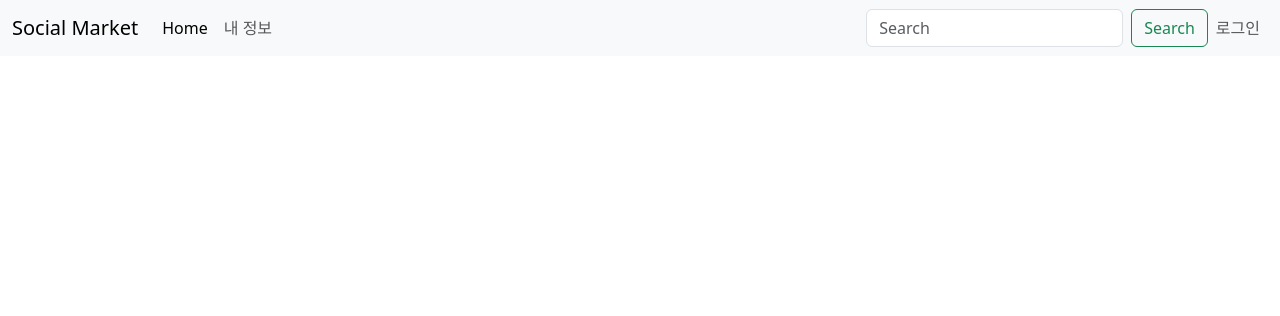
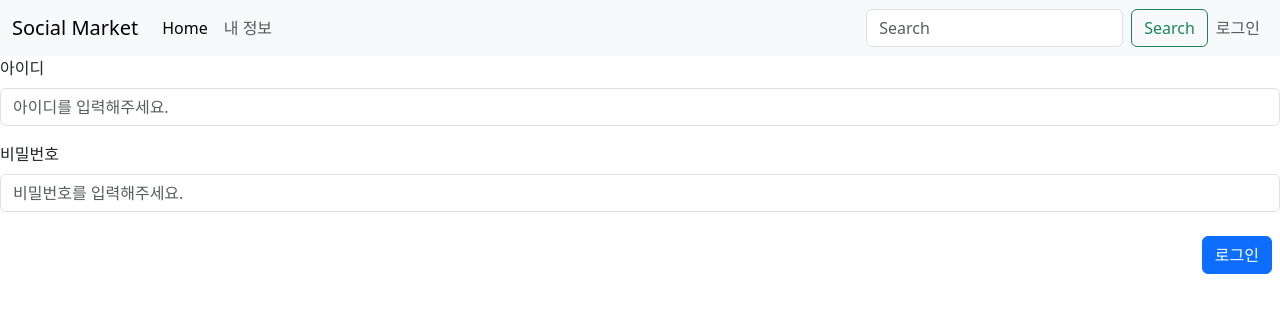
Before and after one commit to cafitac/social-market, a Django app: page /login/ in a window 1280 px wide. Shown: the top 316 px of the page. Run offline with Django 5.2, Linux system fonts and the light colour scheme.

Commit message:
feat: Template 에 대한 설정을 진행하고 로그인 뷰를 작성합니다

```diff
--- a/django_project/settings.py
+++ b/django_project/settings.py
@@ -127,6 +127,9 @@ USE_TZ = True
 # https://docs.djangoproject.com/en/5.0/howto/static-files/
 
 STATIC_URL = 'static/'
+STATICFILES_DIRS = (
+    os.path.join(BASE_DIR, "static"),
+)
 
 # Default primary key field type
 # https://docs.djangoproject.com/en/5.0/ref/settings/#default-auto-field
--- /dev/null
+++ b/static/js/member/login.js
@@ -0,0 +1,13 @@
+function login(username, password) {
+    const body = JSON.stringify({
+        username: "username",
+        password: "password",
+    });
+    $.ajax({
+        url: "http://localhost:8000/api/auth/login",
+        type: "POST",
+        success: function (result) {
+            console.log(result);
+        },
+    });
+}
--- a/templates/base.html
+++ b/templates/base.html
@@ -7,6 +7,7 @@
     <meta http-equiv="X-UA-Compatible" content="ie=edge">
     <link href="https://cdn.jsdelivr.net/npm/bootstrap@5.3.2/dist/css/bootstrap.min.css" rel="stylesheet"
           integrity="sha384-T3c6CoIi6uLrA9TneNEoa7RxnatzjcDSCmG1MXxSR1GAsXEV/Dwwykc2MPK8M2HN" crossorigin="anonymous">
+    <script src="https://ajax.googleapis.com/ajax/libs/jquery/3.7.1/jquery.min.js"></script>
     <title>{% block title %}Social Market{% endblock %}</title>
 </head>
 <body>
@@ -56,5 +57,6 @@
 <div id="content">
     {% block content %}{% endblock %}
 </div>
+{% block script %}{% endblock %}
 </body>
 </html>
--- a/templates/member/login.html
+++ b/templates/member/login.html
@@ -3,4 +3,21 @@
 {% block title %}{% endblock %}
 
 {% block content %}
+    <div class="mb-3">
+        <label for="username" class="form-label">아이디</label>
+        <input type="text" class="form-control" id="username" placeholder="아이디를 입력해주세요.">
+    </div>
+    <div class="mb-3">
+        <label for="password" class="form-label">비밀번호</label>
+        <input type="password" class="form-control" id="password" placeholder="비밀번호를 입력해주세요.">
+    </div>
+
+    <div class="d-flex flex-row-reverse p-2">
+        <button type="button" class="btn btn-primary" onclick="login()">로그인</button>
+    </div>
 {% endblock %}
+
+{% load static %}
+{% block script %}
+    <script src="{% static 'js/member/login.js' %}"></script>
+{% endblock %}
```
